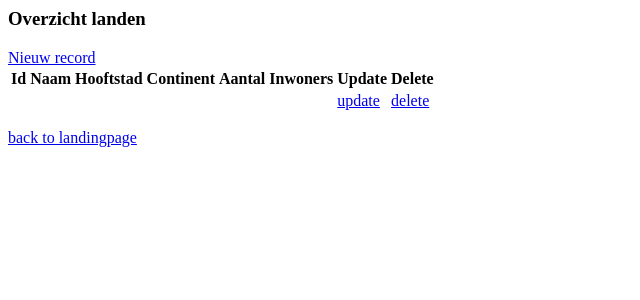
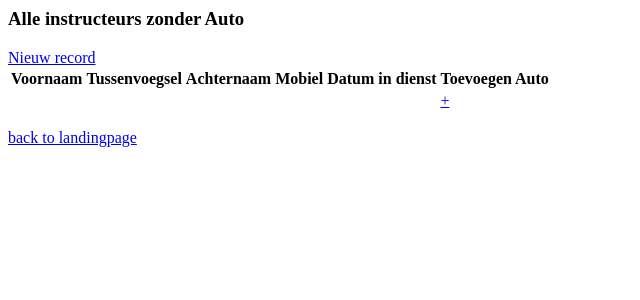
Before and after one commit to BerkantA21/herkansingtoets-p2-321906, a PHP site: page /instructeurs in a window 1280 px wide. Shown: the top 300 px of the page, without its empty margins (0-640 px from the left). Run offline with PHP 8.4, Linux system fonts and the light colour scheme; tables that the repository leaves empty or names only in its code hold one stand-in row (values such as "Sample post"); data that the repository does not hold is empty.

Commit message:
Changed codes in index.php, Instructeur.php in models and in controllers i added new rows in intructeurs.php

```diff
--- a/app/controllers/Instructeurs.php
+++ b/app/controllers/Instructeurs.php
@@ -21,22 +21,19 @@ class Instructeurs extends Controller
         foreach ($records as $items)
         {
             $rows .= "<tr>
-                        <td>$items->Id</td>
-                        <td>$items->Name</td>
-                        <td>$items->CapitalCity</td>
-                        <td>$items->Continent</td>
-                        <td>$items->Population</td>
+                        <td>$items->Voornaam</td>
+                        <td>$items->Tussenvoegsel</td>
+                        <td>$items->Achternaam</td>
+                        <td>$items->Mobiel</td>
+                        <td>$items->Datum_in_dienst</td>
                         <td>
-                            <a href='" . URLROOT . "/instructeurs/update/$items->Id'>update</a>
-                        </td>
-                        <td>
-                            <a href='" . URLROOT . "/instructeurs/delete/$items->Id'>delete</a>
+                            <a href='" . URLROOT . "/instructeurs/update/$items->Id'> + </a>
                         </td>
                       </tr>";
         }
 
         $data = [
-            'title' => "Overzicht landen",
+            'title' => "Alle instructeurs zonder Auto",
             'rows' => $rows
         ];
         $this->view('instructeurs/index', $data);
--- a/app/models/Instructeur.php
+++ b/app/models/Instructeur.php
@@ -59,13 +59,6 @@ class Instructeur
         return $this->db->execute();
     }
 
-    public function deleteInstructeur($id)
-    {
-        $this->db->query("DELETE FROM instructeur WHERE Id = :id");
-        $this->db->bind(':id', $id, PDO::PARAM_INT);
-        return $this->db->execute();
-    }
-
     public function createInstructeur($post)
     {
         $this->db->query("INSERT INTO instructeur (Id,
--- a/app/views/instructeurs/index.php
+++ b/app/views/instructeurs/index.php
@@ -2,13 +2,12 @@
 <a href="<?= URLROOT ?>/instructeurs/create">Nieuw record</a>
 <table>
     <thead>
-        <th>Id</th>
-        <th>Naam</th>
-        <th>Hooftstad</th>
-        <th>Continent</th>
-        <th>Aantal Inwoners</th>
-        <th>Update</th>
-        <th>Delete</th>
+        <th>Voornaam</th>
+        <th>Tussenvoegsel</th>
+        <th>Achternaam</th>
+        <th>Mobiel</th>
+        <th>Datum in dienst</th>
+        <th>Toevoegen Auto</th>
     </thead>
     <tbody>
         <?= $data['rows']; ?>
```
